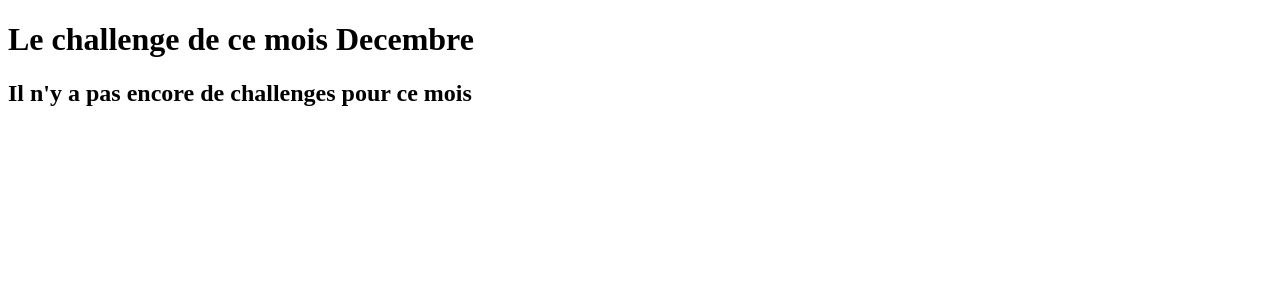
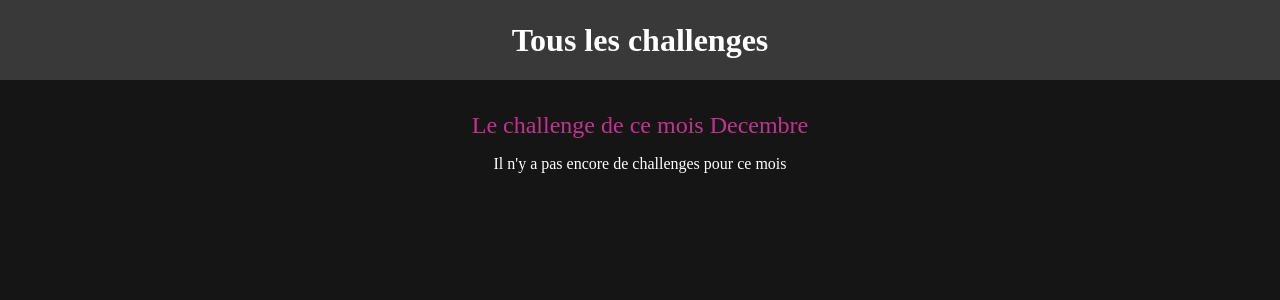
Before and after one commit to costany93/monthly_challenges_django, a Django app: page /challenges/decembre in a window 1280 px wide. Shown: the top 300 px of the page. Run offline with Django 4.2, Linux system fonts and the light colour scheme.

Commit message:
First easy django app finish

```diff
--- /dev/null
+++ b/challenges/static/challenges/challenge.css
@@ -0,0 +1,22 @@
+h1,h2{
+    text-align: center;
+    color: white;
+}
+
+h1{
+    font-size:1.5rem;
+    margin: 2rem 0 1rem 0;
+    font-weight: normal;
+    color: rgb(194, 51, 142);
+}
+
+h2{
+    font-size: 3rem;
+    font-weight: bold;
+
+}
+
+.fallback{
+    text-align: center;
+    color: white;
+}
--- /dev/null
+++ b/challenges/static/challenges/includes/header.css
@@ -0,0 +1,26 @@
+header{
+    width: 100%;
+    height: 5rem;
+    background-color: rgb(57, 57, 57);
+}
+
+header nav{
+    width: 100%;
+    height: 100%;
+    display: flex;
+    justify-content: center;
+    align-items: center;
+}
+
+header nav a{
+    color: white;
+    font-size: 2rem;
+    font-weight: bold;
+    text-decoration: none;
+}
+
+header nav a:hover,
+header nav a:active{
+    color: rgb(194, 51, 142);
+
+}
--- a/challenges/templates/challenges/challenge.html
+++ b/challenges/templates/challenges/challenge.html
@@ -1,17 +1,23 @@
 {% extends "base.html" %}
+{% load static %}
 
     {% block page_title %}
         <title>Challenges {{ month }}</title>
     {% endblock page_title %}
-
+    {% block css_block %}
+        <link rel="stylesheet" href="{% static "challenges/challenge.css"%}">
+        <link rel="stylesheet" href="{% static "challenges/includes/header.css"%}">
+    {% comment %} {% endblock css_block %} {% endcomment %}
+    {% endblock css_block %}
 
 
     {% block content %}
+        {% include "challenges/includes/header.html" %}
         <h1>Le challenge de ce mois {{ month | title }}</h1>
         {% if text is not none  %}
             <h2>{{ text }}</h2>
         {% else %}
-            <h2>Il n'y a pas encore de challenges pour ce mois</h2>
+            <p class="fallback">Il n'y a pas encore de challenges pour ce mois</p>
         {% endif %}
 
     {% endblock content %}
--- /dev/null
+++ b/challenges/templates/challenges/includes/header.html
@@ -0,0 +1,5 @@
+<header>
+    <nav>
+        <a href="{% url "challenges-index"%}">Tous les challenges</a>
+    </nav>
+</header>
--- a/challenges/urls.py
+++ b/challenges/urls.py
@@ -16,7 +16,7 @@ urlpatterns = [
     path("<int:month>", views.monthly_challenges_by_month),
     # par defaut cette config d'url sans str pouvait revoir tout type de donnee qui pouvait etre passee en formattant avec le str cette url ne pourra plus que recevoir les string en parametre. NB ici il s'agit d'uune route ou d'un url non nommee no-named url
     path("<str:month>", views.monthly_challenge, name="month-challenges"),
-    path("", views.index)
+    path("", views.index, name="challenges-index")
 
 
 
--- a/challenges/views.py
+++ b/challenges/views.py
@@ -1,5 +1,5 @@
 from django.shortcuts import render
-from django.http import HttpResponse, HttpResponseNotFound, HttpResponseRedirect
+from django.http import HttpResponse, Http404, HttpResponseNotFound, HttpResponseRedirect
 from django.urls import reverse
 # from django.template.loader import render_to_string
 
@@ -41,18 +41,19 @@ def index(request):
 
 def monthly_challenge(request, month):
     # ici on teste si le moiss passer en parametre d'url est  dans notre liste de mois
-    # try:
-    challenge_text = monthly_challenges[month]
-    # ici on definit la reponse dans notre templates challenges/templates/challenge.html
-    return render(request, 'challenges/challenge.html', {
-        "text": challenge_text,
-        "month": month
-    })
+    try:
+        challenge_text = monthly_challenges[month]
+        # ici on definit la reponse dans notre templates challenges/templates/challenge.html
+        return render(request, 'challenges/challenge.html', {
+            "text": challenge_text,
+            "month": month
+        })
 
-    # response_data = render_to_string("challenges/challenge.html")
-    return HttpResponse(response_data)
-    # except:
-    return HttpResponseNotFound("Ce mois n'est pas disponible")
+        # response_data = render_to_string("challenges/challenge.html")
+        return HttpResponse(response_data)
+    except:
+        # ici nous affichons la page 404
+        raise Http404()
 
 
 # ici on definit un fonction qui retourne des url dynamique, le parametre month est aussi defini comme le nom de notre url dans le fichier urls
--- a/command and tips/command.txt
+++ b/command and tips/command.txt
@@ -3,3 +3,5 @@ django-admin createproject nomDuProjet: Cree un projet django
 python3 manage.py runserver: Lance le server de developpement du projet
 
 python3 manage.py startapp nomApp: premet de creer une pallication django
+
+cmd + , sur mac nous permet de pouvoir ouvrir les preferences vscode
--- a/command and tips/tips.txt
+++ b/command and tips/tips.txt
@@ -5,3 +5,7 @@ Encore mieux et recommande pour utiliser les templates c'est de placer le nom du
 Placer la reconnaissance des templates dans le DIRS du fichier settings si et seulement si ces templates seront utilise par plusieurs app de notre projet django
 
 dans le cas d'une utilisation a l'interieur de notre app il vaut mieux utiliser INSTALLED_APPS pour installer noss templates
+
+Pour afficher la page 404 lors de la phase de production il faut enlever la phase DEBUG de false a true
+
+Pour utiliser les fichiers static assurer vous que dans settings vouus avez bien dans les apps  'django.contrib.staticfiles' et STATIC_URL = 'static/'
--- a/monthly_challenges/settings.py
+++ b/monthly_challenges/settings.py
@@ -122,6 +122,11 @@ USE_TZ = True
 
 STATIC_URL = 'static/'
 
+# cette configuration nouss permet de pouvoir ajouter les fichiers static globaux(en dehors des apps) a notre projet django
+STATICFILES_DIRS = [
+    BASE_DIR / "static"
+]
+
 # Default primary key field type
 # https://docs.djangoproject.com/en/4.2/ref/settings/#default-auto-field
 
--- /dev/null
+++ b/static/general_file.css
@@ -0,0 +1,4 @@
+body{
+    margin: 0;
+    background-color: rgb(21, 21, 21);
+}
--- a/templates/base.html
+++ b/templates/base.html
@@ -1,9 +1,14 @@
+{% load static %}
 <!DOCTYPE html>
 <html lang="en">
 <head>
     <meta charset="UTF-8">
     <meta name="viewport" content="width=device-width, initial-scale=1.0">
     <title>{% block page_title %}Mes Challenges{% endblock  %}</title>
+    <!-- Pour ajouter des fichiers static globaux de notre applications on doit modifier le fichier settings en y ajoutant -->
+    <link rel="stylesheet" href="{% static "general_file.css" %}">
+    {% block css_block %}{% endblock css_block %}
+
 </head>
 <body>
     {% block content %}{% endblock  %}
```
Also changed, not shown: challenges/static/challenges/challenges.css (added, +37 -0 lines), challenges/templates/challenges/index.html (+10 -2 lines), templates/404.html (added, +11 -0 lines).
